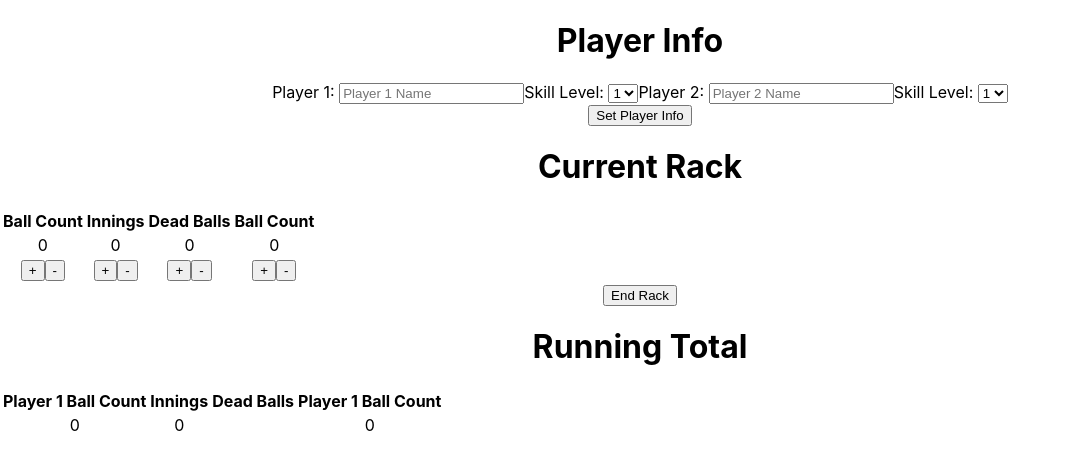
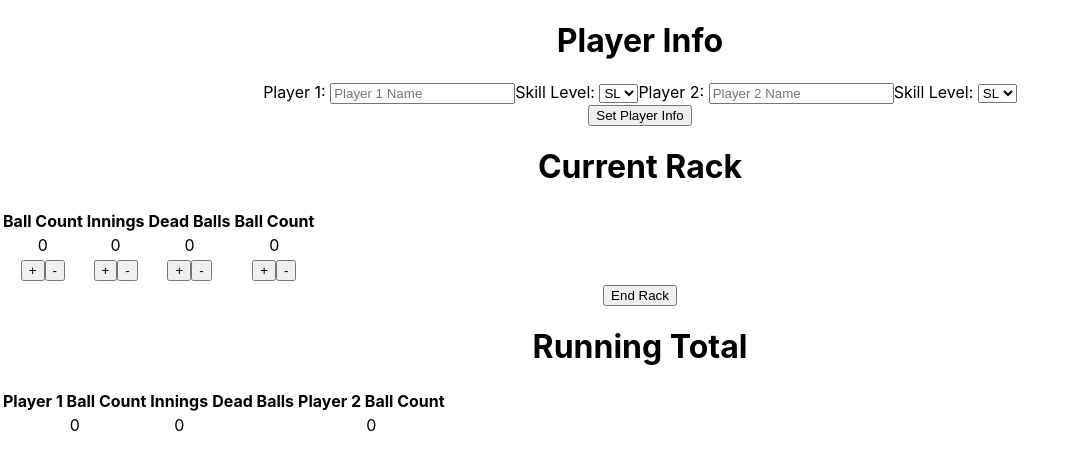
Before and after one commit to danmada/apa-score-sheet, a React (Create React App) app in the folder apa_score_sheet/: page / in a window 1280 px wide. Shown: the top 470 px of the page, without its empty margins (0-1076 px from the left). Built offline with nearby package versions, Linux system fonts and the light colour scheme.

Commit message:
add drop down fix

```diff
--- a/apa_score_sheet/src/components/App.js
+++ b/apa_score_sheet/src/components/App.js
@@ -56,7 +56,11 @@ function App() {
                   setDeadBallCount={setDeadBallCount}
                   handleEndRackClick={handleEndRackClick}
       />
-      <RunningTotal completedInnings={completedInnings}/>
+      <RunningTotal
+                  completedInnings={completedInnings}
+                  playerOneSkill={playerOneSkill}
+                  playerTwoSkill={playerTwoSkill}
+      />
     </div>
   );
 }
--- a/apa_score_sheet/src/components/CountTotals.js
+++ b/apa_score_sheet/src/components/CountTotals.js
@@ -1,4 +1,4 @@
-function CountTotals({completedInnings}) {
+function CountTotals({completedInnings, playerOneSkill, playerTwoSkill}) {
 
     let player1Total = 0;
     let player2Total = 0;
--- a/apa_score_sheet/src/components/PlayerInfo.js
+++ b/apa_score_sheet/src/components/PlayerInfo.js
@@ -47,6 +47,7 @@ function getBallCount(skill) {
                 />
                 <label htmlFor="skill-level">Skill Level: </label>
                     <select id="skill-level" name="skilllevel" onChange={(e) => setPlayerOneSkill(e.target.value)}>
+                    <option>SL</option>
                     <option value="1">1</option>
                     <option value="2">2</option>
                     <option value="3">3</option>
@@ -61,6 +62,7 @@ function getBallCount(skill) {
                 <input type="text" placeholder="Player 2 Name" value={playerTwo} onChange={(e) => setPlayerTwo(e.target.value)}/>
                 <label>Skill Level: </label>
                     <select id="skilllevel" name="skilllevel" onChange={(e) => setPlayerTwoSkill(e.target.value)}>
+                    <option>SL</option>
                     <option value="1">1</option>
                     <option value="2">2</option>
                     <option value="3">3</option>
--- a/apa_score_sheet/src/components/RunningTotal.js
+++ b/apa_score_sheet/src/components/RunningTotal.js
@@ -1,7 +1,7 @@
 import InningsDisplay from "./InningsDisplay"
 import CountTotals from "./CountTotals"
 
-function RunningTotal({completedInnings}) {
+function RunningTotal({completedInnings, playerOneSkill, playerTwoSkill}) {
 
 const innings = completedInnings.map((data) => {
     return <InningsDisplay data={data}/>
@@ -17,11 +17,11 @@ const innings = completedInnings.map((data) => {
                 <th>Player 1 Ball Count</th>
                 <th>Innings</th>
                 <th>Dead Balls</th>
-                <th>Player 1 Ball Count</th>
+                <th>Player 2 Ball Count</th>
             </tr>
             </thead>
             {innings}
-            <CountTotals completedInnings={completedInnings}/>
+            <CountTotals completedInnings={completedInnings} playerOneSkill={playerOneSkill} playerTwoSkill={playerTwoSkill} />
         </table>
         </>
     )
```
